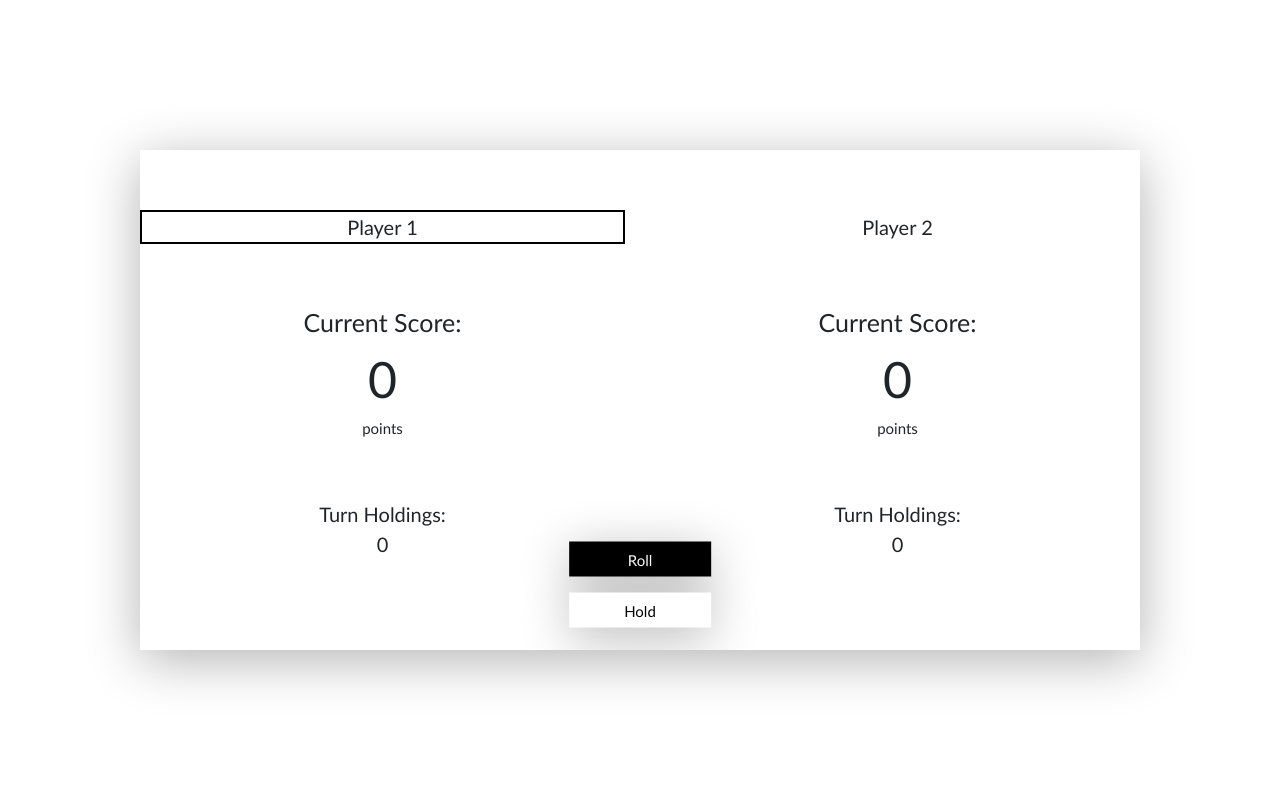
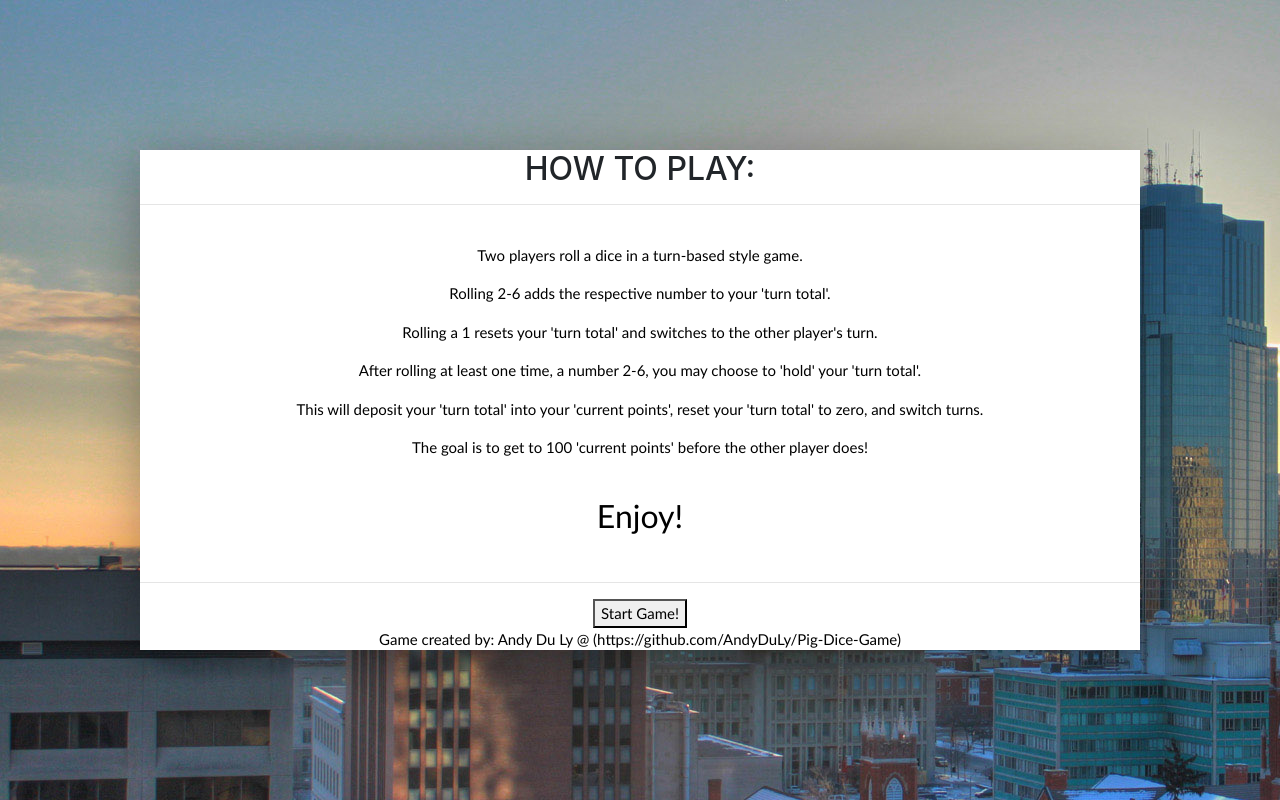
Before and after one commit to AndyDuLy/Pig-Dice-Game, a plain HTML site: page index.html in a window 1280 px wide. Drawn offline with nearby package versions, Linux system fonts and the light colour scheme.

Commit message:
Commit 005 (02/02/2019): Added JavaScript function comments, minor commenting on css, added game rule landing page with start game DOM manipulation functionality, added backdrop for aesthetic.

```diff
--- a/index.html
+++ b/index.html
@@ -9,13 +9,28 @@
         <link rel="stylesheet" href="https://stackpath.bootstrapcdn.com/bootstrap/4.2.1/css/bootstrap.min.css" integrity="sha384-GJzZqFGwb1QTTN6wy59ffF1BuGJpLSa9DkKMp0DgiMDm4iYMj70gZWKYbI706tWS" crossorigin="anonymous">
     </head>
 
-    <body>
+    <body class="backdrop">
         <!-- How to play overlapping div -->
-        <div>
-
+        <div class="gameRules" id="gameRules">
+            <h2 class="text-center">HOW TO PLAY:</h2>
+            <hr>
+            <div class="text-center gameRulesStyling">
+                <br>
+                <p>Two players roll a dice in a turn-based style game.</p>
+                <p>Rolling 2-6 adds the respective number to your 'turn total'.</p>
+                <p>Rolling a 1 resets your 'turn total' and switches to the other player's turn.</p>
+                <p>After rolling at least one time, a number 2-6, you may choose to 'hold' your 'turn total'.</p>
+                <p>This will deposit your 'turn total' into your 'current points', reset your 'turn total' to zero, and switch turns.</p>
+                <p>The goal is to get to 100 'current points' before the other player does!</p>
+                <br>
+                <h2>Enjoy!</h2>
+                <br><hr>
+                <button onclick="startGame()">Start Game!</button>
+                <p>Game created by: Andy Du Ly @ (https://github.com/AndyDuLy/Pig-Dice-Game)</p>
+            </div>
         </div>
 
-        <div class="gameBorderBox">
+        <div class="gameBorderBox" id="gameStart">
             <div class="row">
                 <!-- Player 1, left side div/half  -->
                 <div class="player1 col-6">
--- a/script.js
+++ b/script.js
@@ -3,7 +3,7 @@ var player1Hold, player2Hold, player1Turn, player2Turn, currentPlayer;
 
 player1Hold = 0; player2Hold = 0; player1Turn = 0; player2Turn = 0; currentPlayer = 0;
 
-// Switch case function to be called when
+// Switch case function to be called everytime the dice is rolled to display the number rolled
 function changeDiceDisplay(rolled) {
     switch (true) {
         case (rolled === 1):
@@ -57,28 +57,37 @@ function changeDiceDisplay(rolled) {
     }
 }
 
+// Function to be called everytime 'hold' is pressed, to determine is player has won
 function determineIfWinner(currentplayer) {
     if (currentPlayer === 0) {
         if (player1Hold >= 100) {
+            // Indicates player has won when accumulated more than 100 points
             document.getElementById('hiddenWinner1').style.display = 'block';
         }
     } else if (currentPlayer === 1) {
         if (player2Hold >= 100) {
+            // Indicates player has won when accumulated more than 100 points
             document.getElementById('hiddenWinner2').style.display = 'block';
         }
     }
 }
 
+// Function to track score player has accumulated for current turn
 function addTurnScore(currentPlayer, valueToAdd) {
     if (currentPlayer === 0) {
         player1Turn = player1Turn + valueToAdd;
+
+        // Shows respective point accumulation changes on front-end
         document.getElementById('player1Turn').textContent = player1Turn;
     } else if (currentPlayer === 1) {
         player2Turn = player2Turn + valueToAdd;
+
+        // Shows respective point accumulation changes on front-end
         document.getElementById('player2Turn').textContent = player2Turn;
     }
 }
 
+// Funtion for dice roll logic and to indicate which player's turn it currently is
 function rollDice() {
     var diceRollValue = Math.floor(Math.random() * 6) + 1;
     changeDiceDisplay(diceRollValue);
@@ -88,16 +97,21 @@ function rollDice() {
         if (currentPlayer === 0) {
             currentPlayer = currentPlayer + 1;
             player1Turn = 0;
+
+            // Adjusts front-end to indicate player turns have swapped
             document.getElementById('player1Turn').textContent = 0;
             document.getElementById('player1').style.border = 'solid white';
             document.getElementById('player2').style.border = 'solid black';
         } else if (currentPlayer === 1) {
             currentPlayer = currentPlayer - 1;
             player2Turn = 0;
+
+            // Adjusts front-end to indicate player turns have swapped
             document.getElementById('player2Turn').textContent = 0;
             document.getElementById('player2').style.border = 'solid white';
             document.getElementById('player1').style.border = 'solid black';
         }
+    // Block to add current dice roll value to turn total for potential banking/accumulation
     } else if (diceRollValue === 2) {
         addTurnScore(currentPlayer, diceRollValue);
     } else if (diceRollValue === 3) {
@@ -111,24 +125,39 @@ function rollDice() {
     }
 }
 
+// Function to hold/bank/add current turn points into cumulative point total
 function holdScore() {
     if (currentPlayer === 0 && player1Turn != 0) {
         player1Hold = player1Hold + player1Turn;
         determineIfWinner(currentPlayer);
+
+        // Logic to store current player's points and switch player turns
         document.getElementById('player1Hold').textContent = player1Hold;
         currentPlayer = 1;
         player1Turn = 0;
+
+        // Adjusts front-end to indicate next player's turn
         document.getElementById('player1Turn').textContent = 0;
         document.getElementById('player1').style.border = 'solid white';
         document.getElementById('player2').style.border = 'solid black';
     } else if (currentPlayer === 1 && player2Turn != 0) {
         player2Hold = player2Hold + player2Turn;
         determineIfWinner(currentPlayer);
+
+        // Logic to store current player's points and switch player turns
         document.getElementById('player2Hold').textContent = player2Hold;
         currentPlayer = 0;
         player2Turn = 0;
+
+        // Adjusts front-end to indicate next player's turn
         document.getElementById('player2Turn').textContent = 0;
         document.getElementById('player2').style.border = 'solid white';
         document.getElementById('player1').style.border = 'solid black';
     }
 }
+
+// Function to remove game rules and start game
+function startGame() {
+    document.getElementById('gameRules').style.display = 'none';
+    document.getElementById('gameStart').style.display = 'block';
+}
--- a/style.css
+++ b/style.css
@@ -1,3 +1,7 @@
+.backdrop {
+    background-image: url(diceImages/backdrop.jpg);
+}
+
 .diceImage {
     position: absolute;
     top: 40%;
@@ -25,11 +29,27 @@
     background-color: #fff;
     box-shadow: 0px 10px 50px rgba(0, 0, 0, 0.3);
     overflow: hidden;
+    display: none;
 }
 
-.player1, .player2 {
+.gameRules {
+    width: 1000px;
+    height: 500px;
+    position: absolute;
+    top: 50%;
+    left: 50%;
+    transform: translate(-50%, -50%);
+    background-color: #fff;
+    box-shadow: 0px 10px 50px rgba(0, 0, 0, 0.3);
+    overflow: hidden;
+    display: block;
+}
+
+.gameRulesStyling {
     font-family: 'Trebuchet MS', 'Lucida Sans Unicode', 'Lucida Grande', 'Lucida Sans', Arial, sans-serif;
-    font-size: 20px;
+    font-size: 15px;
+    top: 15%;
+    color: black;
 }
 
 .hiddenWinner {
@@ -64,6 +84,11 @@
     overflow: hidden;
 }
 
+.player1, .player2 {
+    font-family: 'Trebuchet MS', 'Lucida Sans Unicode', 'Lucida Grande', 'Lucida Sans', Arial, sans-serif;
+    font-size: 20px;
+}
+
 .player1Turn {
     border: 2px solid black;
 }
@@ -86,6 +111,7 @@
     display: table;
 }
 
+/* Roll dice and Hold points button styling, only exception to alphabetical ordering to avoid override */
 .bw {
     background-color: black;
     color: white;
```
Also changed, not shown: diceImages/backdrop.jpg (added).
